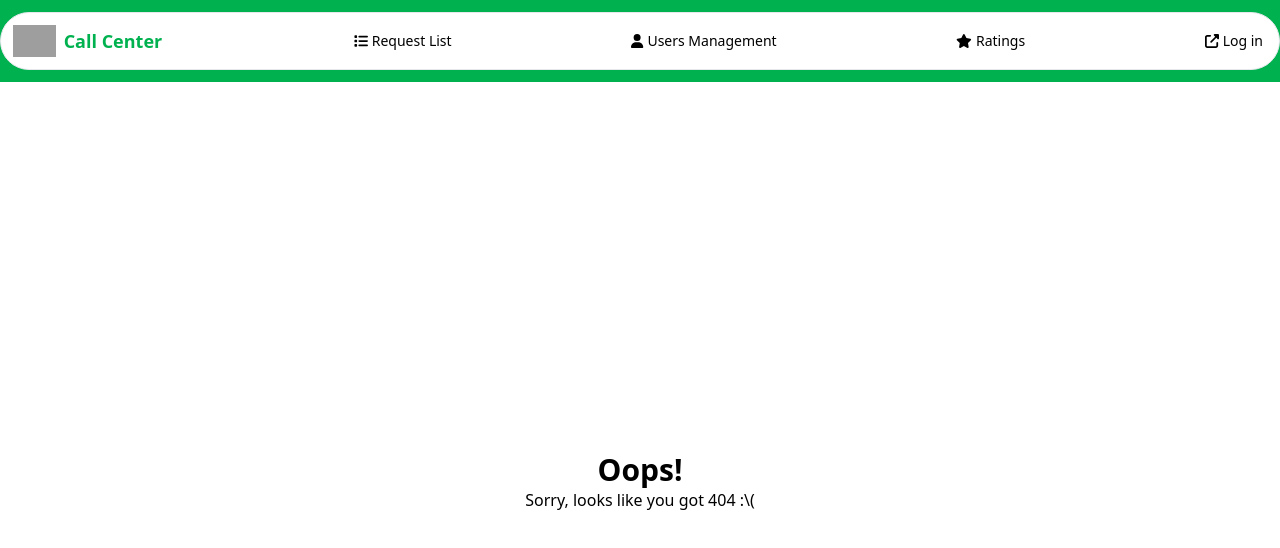
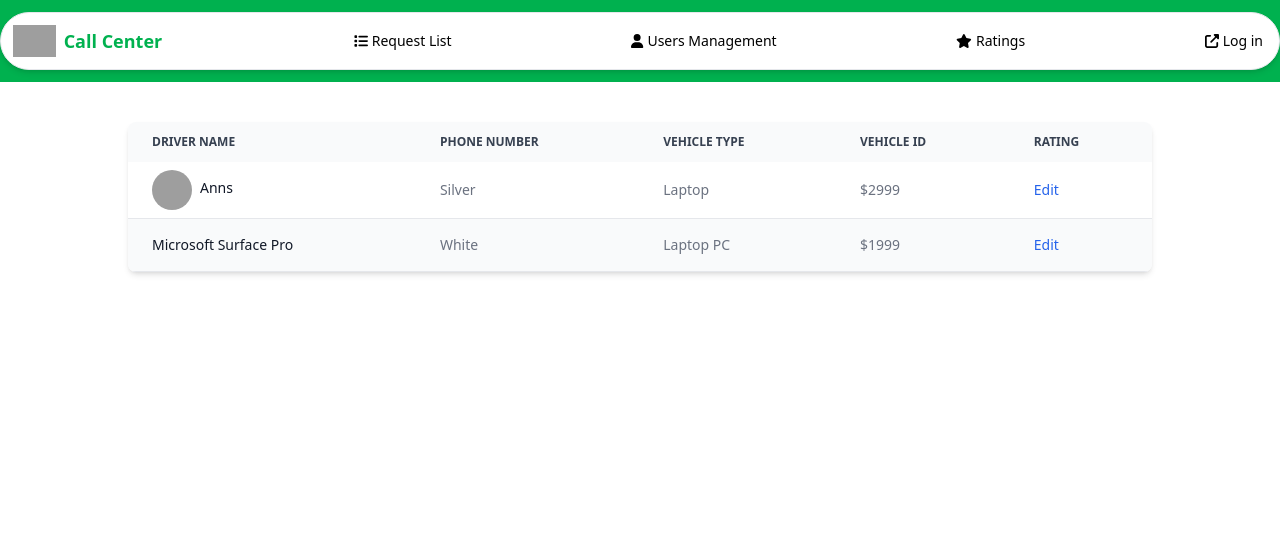
Before and after one commit to KTPM-Techxi/techxi-frontend, a React (Vite) app: page /userlist in a window 1280 px wide. Before the commit this address had no page. Shown: the top 548 px of the page. Built offline with nearby package versions, Linux system fonts and the light colour scheme; grey boxes are pictures that could not be loaded.

Commit message:
user list Page

```diff
--- a/src/App.jsx
+++ b/src/App.jsx
@@ -10,6 +10,7 @@ import AllRequests from "./pages/AllRequests/AllRequests";
 import DateTimePicker from "./pages/TestPage";
 
 import axios from 'axios'
+import { UserList } from "./pages/UserList";
 axios.defaults.baseURL = 'http://localhost:8080'
 
 function App() {
@@ -21,6 +22,7 @@ function App() {
 			<Route path="/register" element={<RegisterPage />} />
 			<Route path="/requests" element={<AllRequests />} />
 			<Route path="/request" element={<RequestsPage />} />
+			<Route path="/userlist" element={<UserList />} />
 			{/* Handle Error page */}
 			<Route path="*" element={<ErrorPage />} />
 			{/* Test page to test component */}
--- a/src/pages/UserList.jsx
+++ b/src/pages/UserList.jsx
@@ -1,7 +1,66 @@
-import React from 'react';
+import React from 'react'
 
-const UserList = () => {
-  return <div>UserList</div>;
-};
-
-export default UserList;
+export const UserList = () => {
+  return (
+    <div class="relative overflow-x-auto shadow-md sm:rounded-lg w-4/5 mx-auto mt-10">
+    <table class="w-full text-sm text-left text-gray-500 dark:text-gray-400">
+        <thead class="text-xs text-gray-700 uppercase bg-gray-50 dark:bg-gray-700 dark:text-gray-400">
+            <tr>
+                <th scope="col" class="px-6 py-3">
+                    Driver Name
+                </th>
+                <th scope="col" class="px-6 py-3">
+                    Phone number
+                </th>
+                <th scope="col" class="px-6 py-3">
+                    Vehicle Type
+                </th>
+                <th scope="col" class="px-6 py-3">
+                    Vehicle ID
+                </th>
+                <th scope="col" class="px-6 py-3">
+                    Rating
+                </th>
+            </tr>
+        </thead>
+        <tbody>
+            <tr class="bg-white border-b dark:bg-gray-900 dark:border-gray-700">
+                <th scope="row" class="flex px-6 py-2 font-medium text-gray-900 whitespace-nowrap dark:text-white">
+                    <img class="w-10 h-10 rounded-full" src="https://yt3.googleusercontent.com/-CFTJHU7fEWb7BYEb6Jh9gm1EpetvVGQqtof0Rbh-VQRIznYYKJxCaqv_9HeBcmJmIsp2vOO9JU=s900-c-k-c0x00ffffff-no-rj" alt="Jese image"/>
+                    <div class="px-2 py-2">Anns</div>
+                </th>
+                <td class="px-6 py-4">
+                    Silver
+                </td>
+                <td class="px-6 py-4">
+                    Laptop
+                </td>
+                <td class="px-6 py-4">
+                    $2999
+                </td>
+                <td class="px-6 py-4">
+                    <a href="#" class="font-medium text-blue-600 dark:text-blue-500 hover:underline">Edit</a>
+                </td>
+            </tr>
+            <tr class="border-b bg-gray-50 dark:bg-gray-800 dark:border-gray-700">
+                <th scope="row" class="px-6 py-4 font-medium text-gray-900 whitespace-nowrap dark:text-white">
+                    Microsoft Surface Pro
+                </th>
+                <td class="px-6 py-4">
+                    White
+                </td>
+                <td class="px-6 py-4">
+                    Laptop PC
+                </td>
+                <td class="px-6 py-4">
+                    $1999
+                </td>
+                <td class="px-6 py-4">
+                    <a href="#" class="font-medium text-blue-600 dark:text-blue-500 hover:underline">Edit</a>
+                </td>
+            </tr>
+        </tbody>
+    </table>
+</div>
+  )
+}
```
